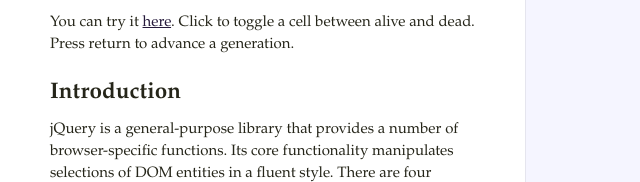
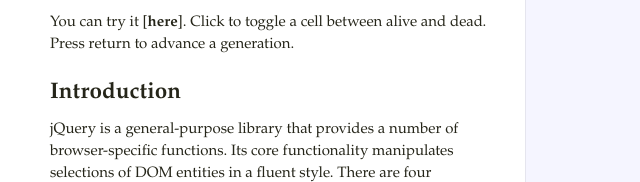
Before and after one commit to raganwald/JQuery-Combinators, a plain HTML site: page life/life.html in a window 1280 px wide. Shown: the part 325-507 px from the top of the page, 0-640 px from the left. Drawn offline with Linux system fonts and the light colour scheme.

Commit message:
boldface the link?

```diff
--- a/life/life.html
+++ b/life/life.html
@@ -6,7 +6,7 @@
 using exactly the same fluent style that jQuery's methods use, creating a single, consistent
 and easy-to-read style for your jQuery-powered JavaScript or CoffeeScript.</p>
 
-<p>You can try it <a href="./index.html">here</a>. Click to toggle a cell between alive and dead. Press return
+<p>You can try it [<strong>here</strong>]. Click to toggle a cell between alive and dead. Press return
 to advance a generation.</p>             </td>             <td class="code">               <div class="highlight"><pre></pre></div>             </td>           </tr>                               <tr id="section-2">             <td class="docs">               <div class="pilwrap">                 <a class="pilcrow" href="#section-2">&#182;</a>               </div>               <h2>Introduction</h2>
 
 <p>jQuery is a general-purpose library that provides a number of browser-specific functions. Its core
--- a/life/life.js
+++ b/life/life.js
@@ -6,7 +6,7 @@
 // using exactly the same fluent style that jQuery's methods use, creating a single, consistent
 // and easy-to-read style for your jQuery-powered JavaScript or CoffeeScript.
 //
-// You can try it [here]. Click to toggle a cell between alive and dead. Press return
+// You can try it [**here**]. Click to toggle a cell between alive and dead. Press return
 // to advance a generation.
 //
 // [Life]: https://en.wikipedia.org/wiki/Conway's_Game_of_Life
```
